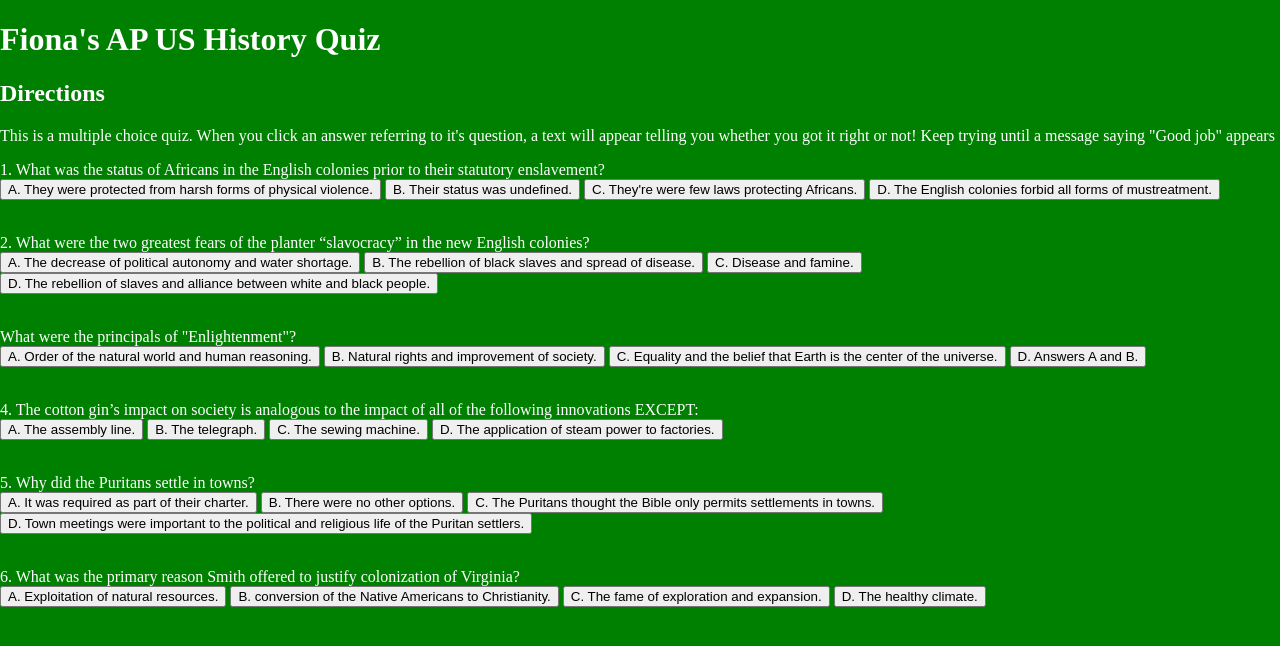
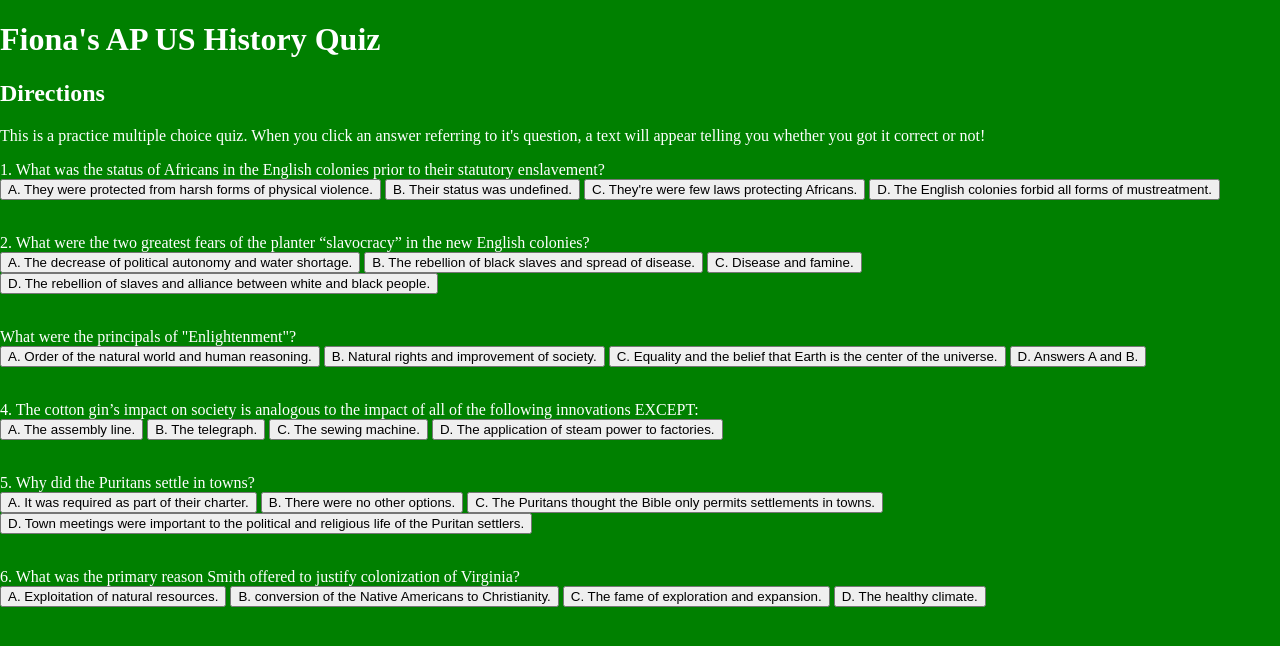
Before and after one commit to fionadonohue/fionasquiz, a plain HTML site: page index.html in a window 1280 px wide. Drawn offline with nearby package versions, Linux system fonts and the light colour scheme.

Commit message:
Update index.html

```diff
--- a/index.html
+++ b/index.html
@@ -10,7 +10,7 @@
     <div class="box">
       <h1> Fiona's AP US History Quiz </h1>
       <h2> Directions </h2>
-      <p> This is a multiple choice quiz. When you click an answer referring to it's question, a text will appear telling you whether you got it right or not! Keep trying until a message saying "Good job" appears
+      <p> This is a practice multiple choice quiz. When you click an answer referring to it's question, a text will appear telling you whether you got it correct or not!
 
       <div id="q1">1. What was the status of Africans in the English colonies prior to their statutory enslavement?</div>
         <button class="wrong1">A. They were protected from harsh forms of physical violence.</button>
```
